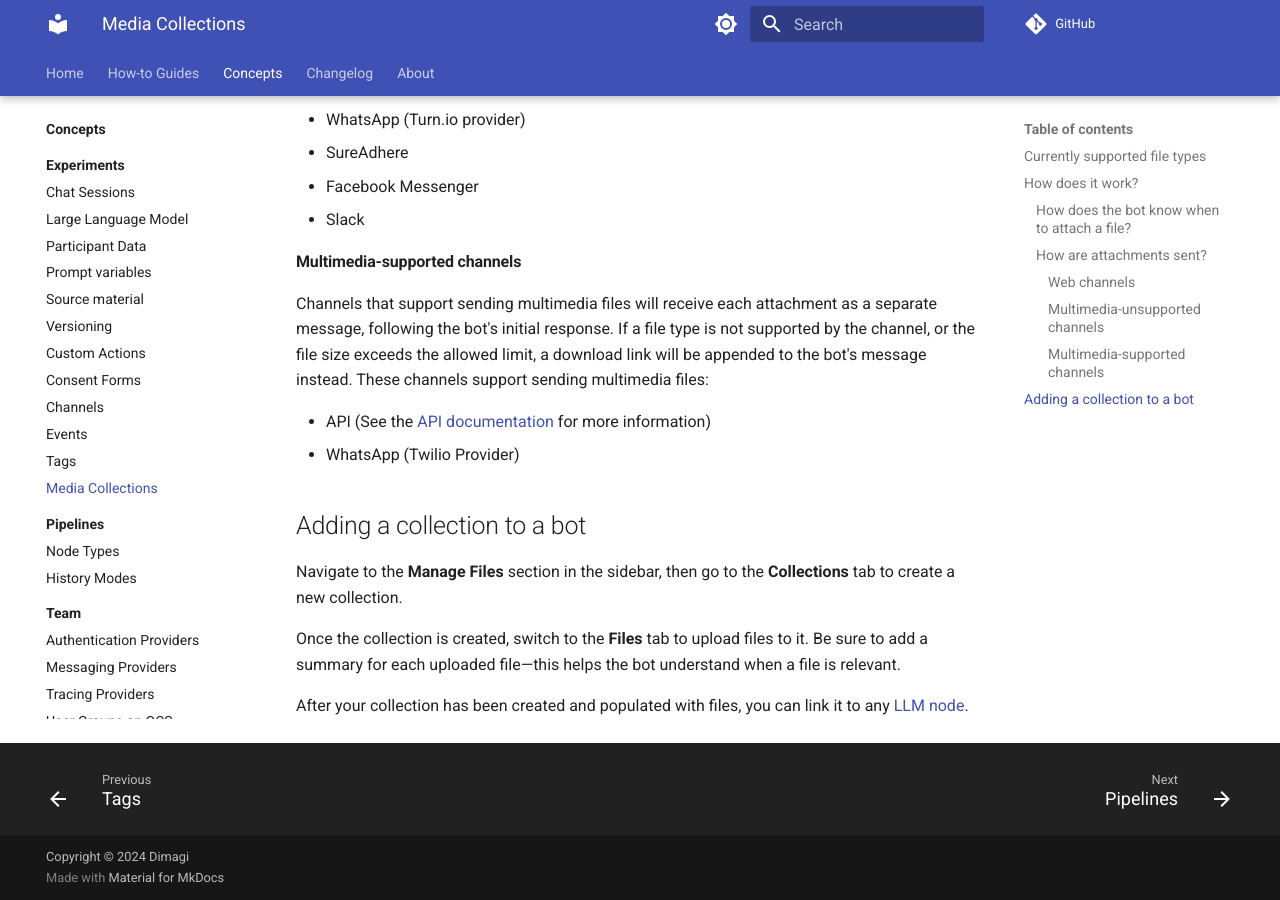
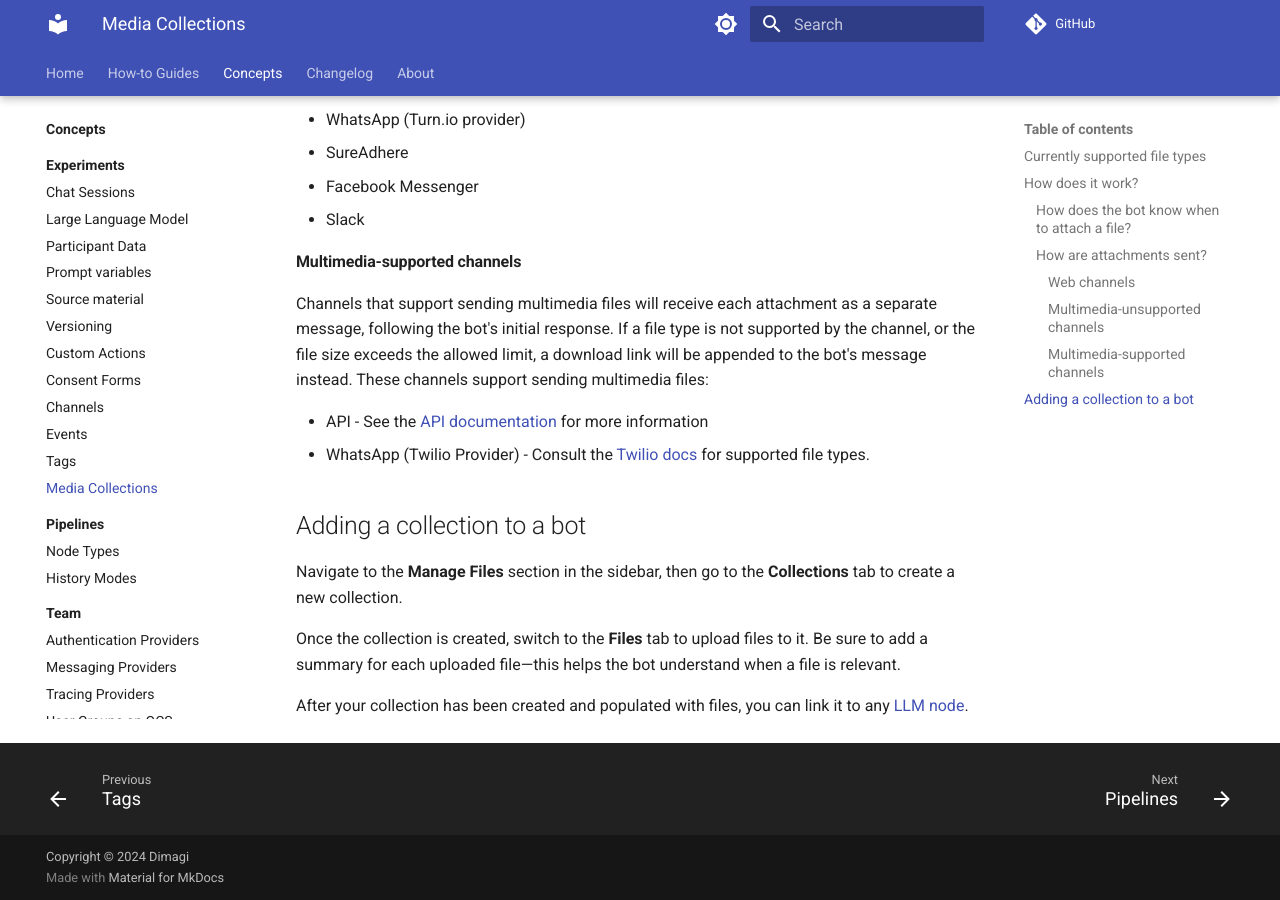
Before and after one commit to dimagi/open-chat-studio-docs, an MkDocs documentation site: the page built from docs/concepts/media_collections.md, in a window 1280 px wide and 900 px high, scrolled down 1553 px. Built offline with MkDocs 1.6.1 and Material for MkDocs 9.7.7, drawn with Linux system fonts in a browser that asks for light colours; a script that is not in the unit is left out; comment, search, counter and statistics services are not loaded.

Commit message:
Add link to twilio docs for supported file types

```diff
--- a/docs/concepts/media_collections.md
+++ b/docs/concepts/media_collections.md
@@ -59,8 +59,8 @@ By default, attachments are sent as download links appended to the bot's message
 #### Multimedia-supported channels
 Channels that support sending multimedia files will receive each attachment as a separate message, following the bot's initial response. If a file type is not supported by the channel, or the file size exceeds the allowed limit, a download link will be appended to the bot's message instead. These channels support sending multimedia files:
 
-* API (See the [API documentation](https://chatbots.dimagi.com/api/docs/#tag/Channels/operation/new_api_message) for more information)
-* WhatsApp (Twilio Provider)
+* API - See the [API documentation](https://chatbots.dimagi.com/api/docs/#tag/Channels/operation/new_api_message) for more information
+* WhatsApp (Twilio Provider) - Consult the [Twilio docs][twilio_docs] for supported file types.
 
 
 
@@ -74,3 +74,4 @@ After your collection has been created and populated with files, you can link it
 
 
 [llm_node]: ./pipelines/nodes.md
+[twilio_docs]: https://www.twilio.com/docs/whatsapp/guidance-whatsapp-media-messages
```
